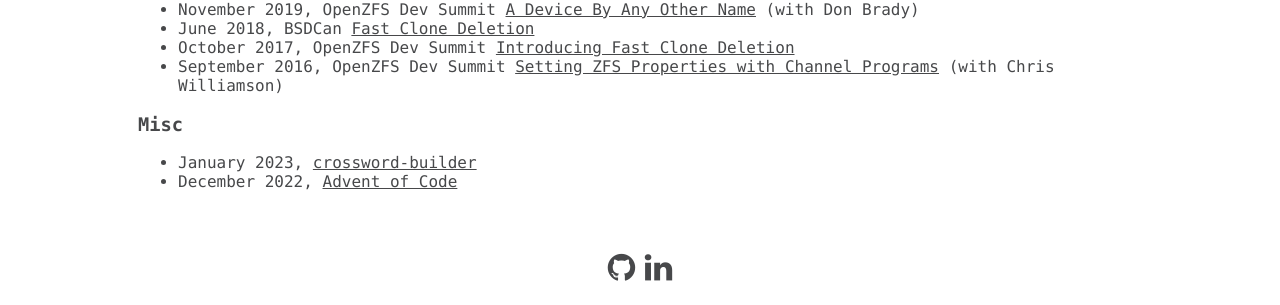
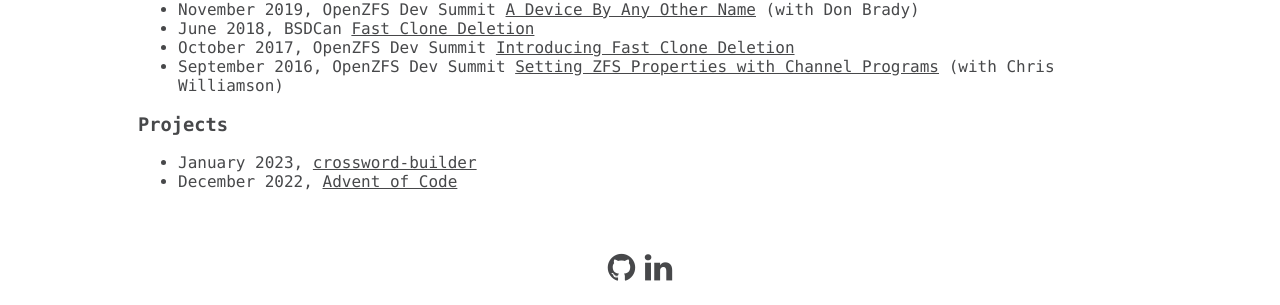
Before and after one commit to shartse/shartse.github.io, a Jekyll site: the page built from index.html, in a window 1280 px wide. Shown: the part 431-736 px from the top of the page. Built offline with Jekyll 4.4.1, drawn with Linux system fonts in a browser that asks for light colours.

Commit message:
Projects heading

```diff
--- a/index.html
+++ b/index.html
@@ -32,7 +32,7 @@ Here are some of the things I've been doing/making:
         <li>September 2016, OpenZFS Dev Summit <a href="https://www.youtube.com/watch?v=ogOwo4mZxMA&t=237s">Setting ZFS Properties with Channel Programs</a> (with Chris Williamson)</li>
 </ul>
 
-<h3> Misc </h3>
+<h3>Projects</h3>
 <ul>
         <li>January 2023, <a href="https://github.com/shartse/crossword-builder">crossword-builder</a></li>
         <li>December 2022, <a href="https://github.com/shartse/advent-of-code-22">Advent of Code</a></li>
```
